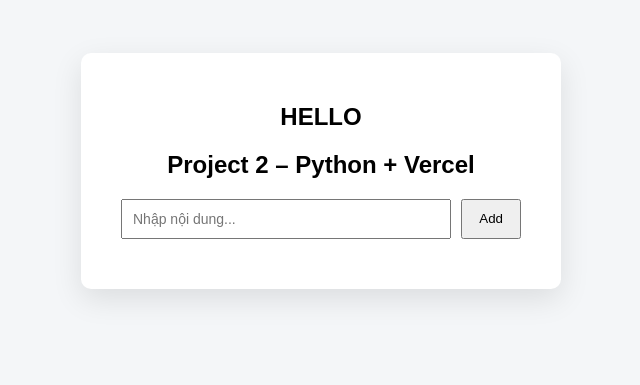
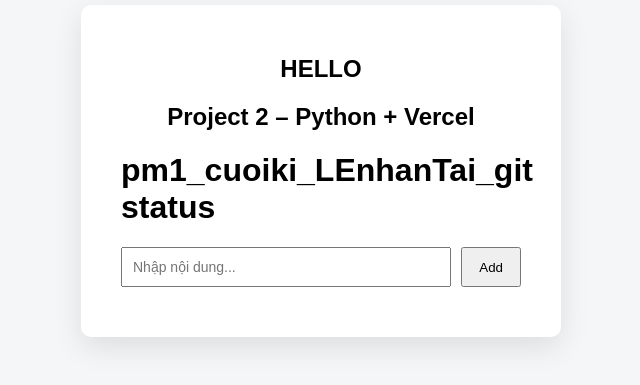
Before and after one commit to ductai100/project-2-fullstack, a plain HTML site: page frontend/index.html in a window 1280 px wide. Shown: the part 229-614 px from the top of the page, without its empty margins (319-959 px from the left). Drawn offline with Linux system fonts and the light colour scheme; no server answers.

Commit message:
Update homepage: add h1 PM1 cuoi ki ho ten

```diff
--- a/frontend/index.html
+++ b/frontend/index.html
@@ -60,6 +60,8 @@
 <div class="card">
   <h2>HELLO</h2>
   <h2>Project 2 – Python + Vercel</h2>
+  <h1> pm1_cuoiki_LEnhanTai_git status
+</h1>
 
   <div class="input-row">
     <input id="text" placeholder="Nhập nội dung..." />
```
